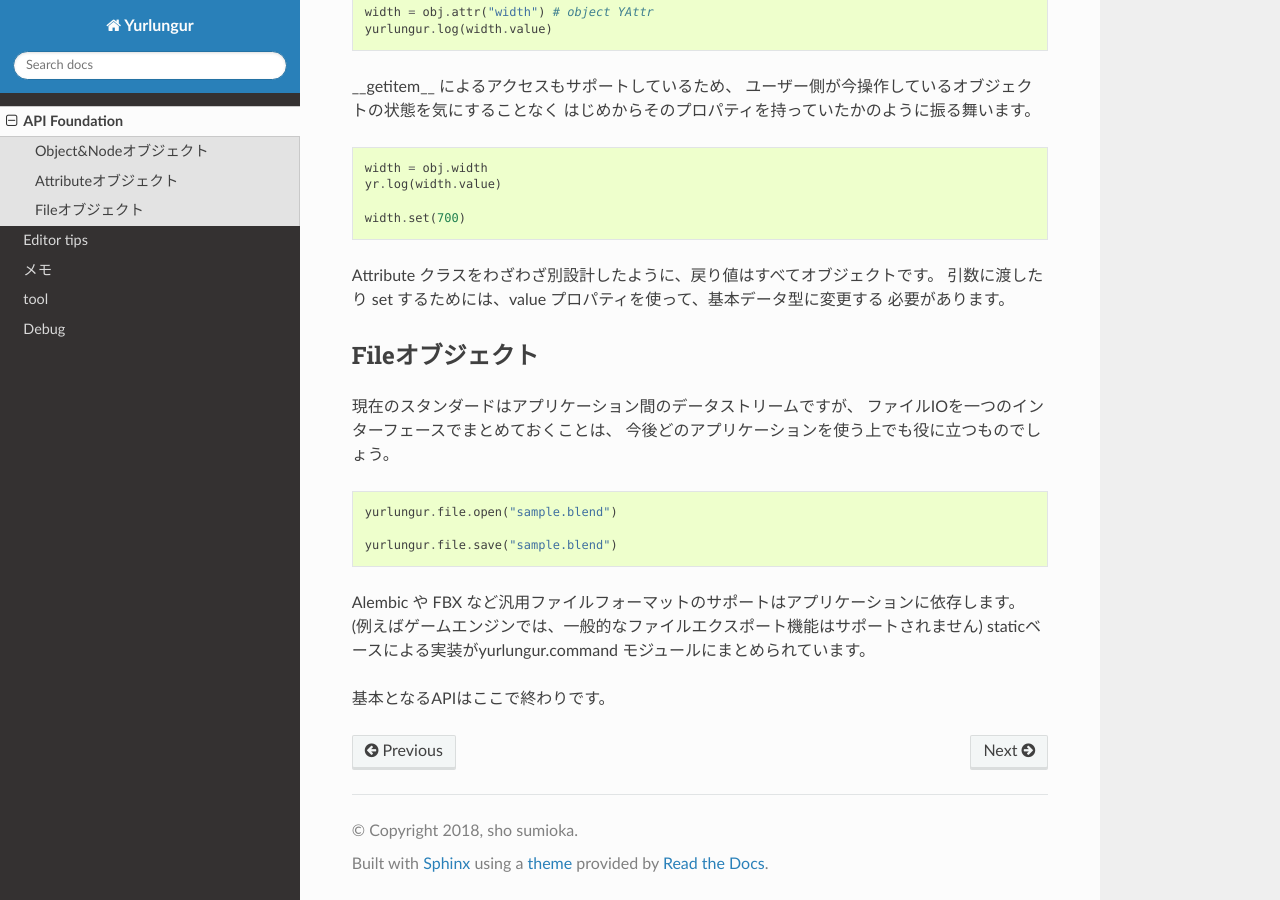
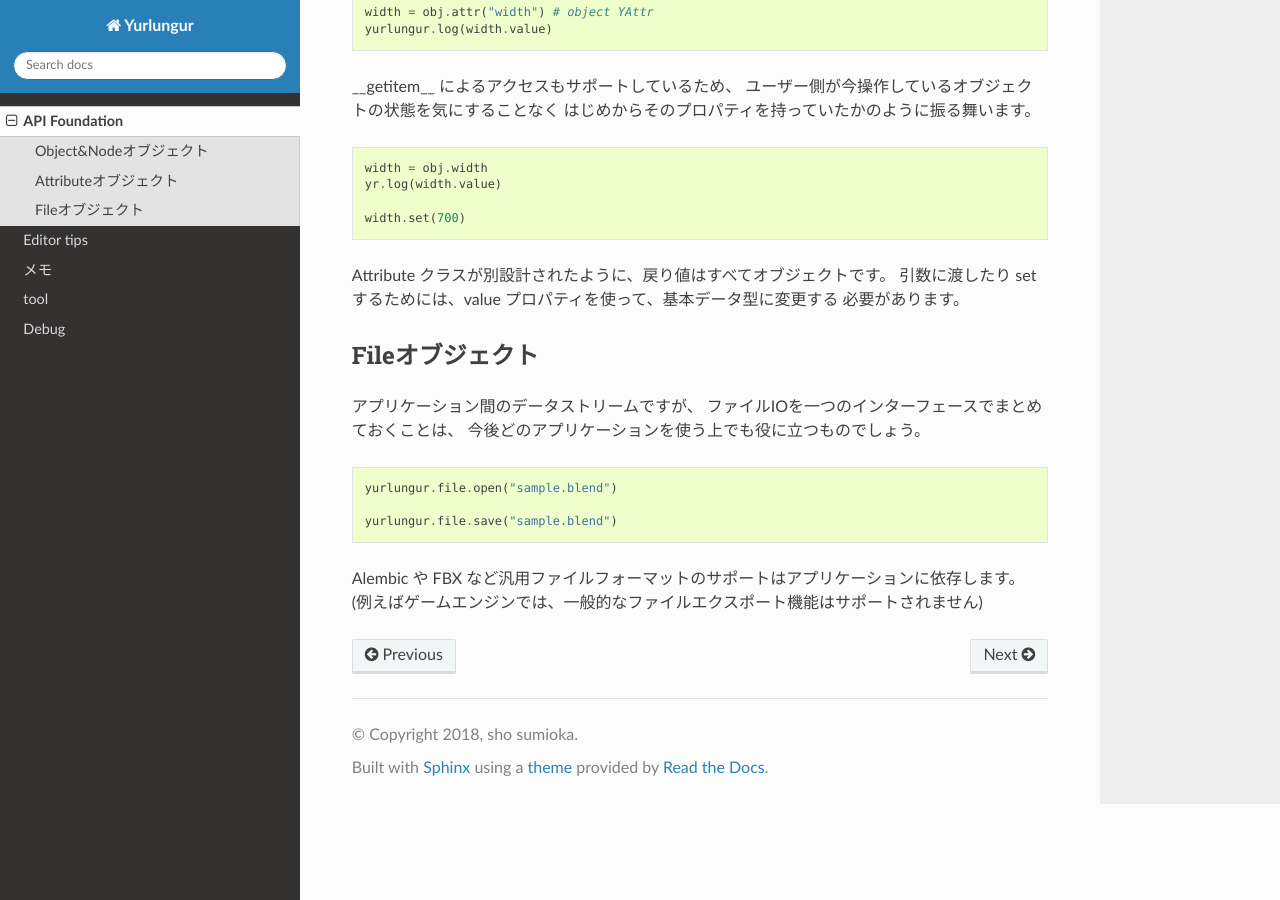
Before and after one commit to sho7noka/Yurlungur, a Sphinx documentation site: the page built from source/api.rst, in a window 1280 px wide and 900 px high, scrolled down 1426 px. Built offline with Sphinx 7.4.7 and the Read the Docs theme 2.0.0, drawn with Linux system fonts in a browser that asks for light colours.

Commit message:
doc: fix doc

```diff
--- a/source/api.rst
+++ b/source/api.rst
@@ -84,14 +84,14 @@ __getitem__ によるアクセスもサポートしているため、
 
 
 
-Attribute クラスをわざわざ別設計したように、戻り値はすべてオブジェクトです。
+Attribute クラスが別設計されたように、戻り値はすべてオブジェクトです。
 引数に渡したり set するためには、value プロパティを使って、基本データ型に変更する
 必要があります。
 
 
 Fileオブジェクト
 --------------------------------
-現在のスタンダードはアプリケーション間のデータストリームですが、
+アプリケーション間のデータストリームですが、
 ファイルIOを一つのインターフェースでまとめておくことは、
 今後どのアプリケーションを使う上でも役に立つものでしょう。
 
@@ -105,7 +105,3 @@ Fileオブジェクト
 
 Alembic や FBX など汎用ファイルフォーマットのサポートはアプリケーションに依存します。
 (例えばゲームエンジンでは、一般的なファイルエクスポート機能はサポートされません)
-staticベースによる実装がyurlungur.command モジュールにまとめられています。
-
-
-基本となるAPIはここで終わりです。
```
